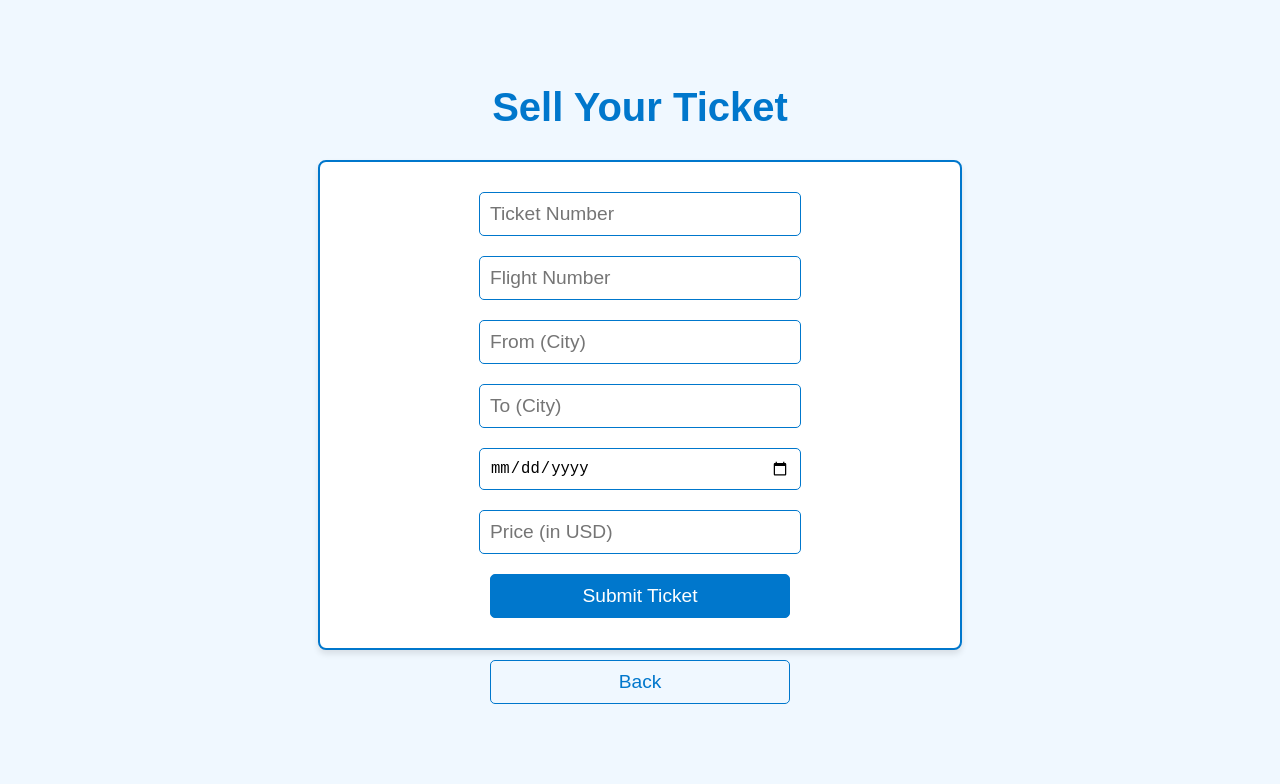
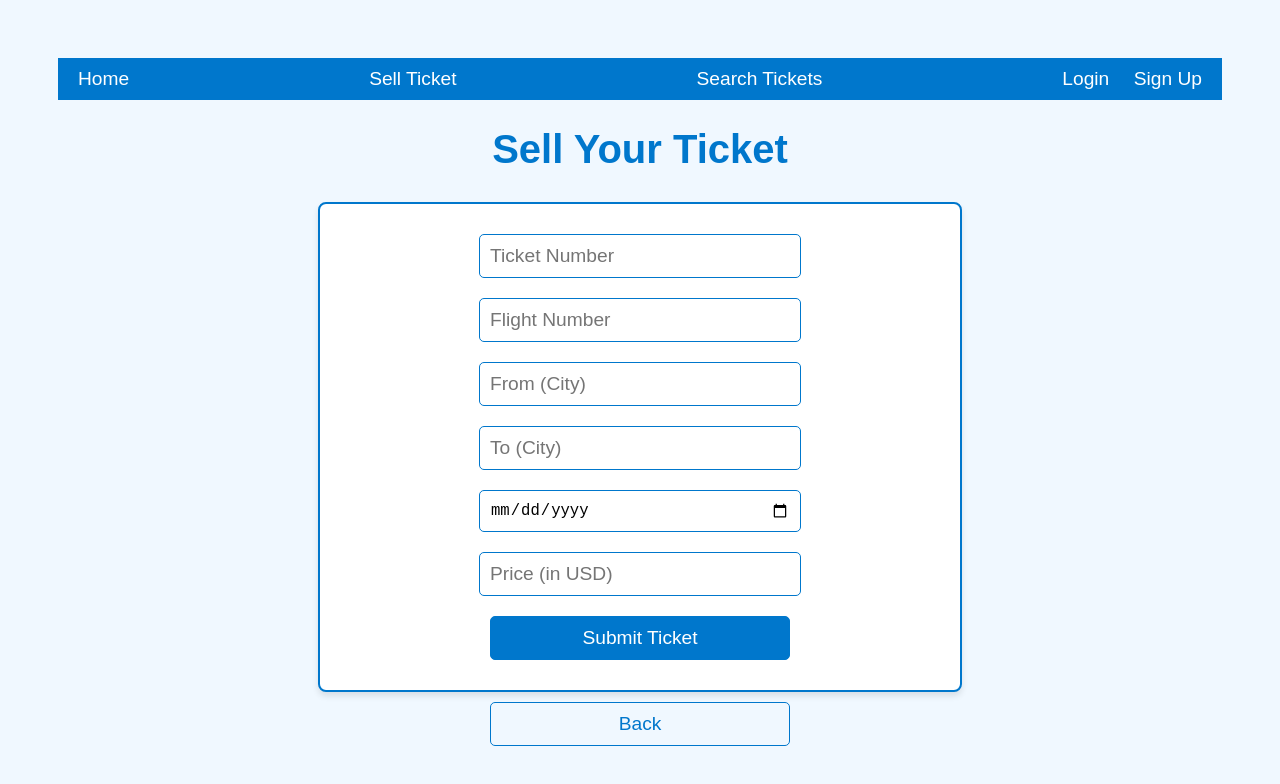
Before and after one commit to IconicIconic/FlightFlip, a plain HTML site: page Front-End/sell.html in a window 1280 px wide. Drawn offline with Linux system fonts and the light colour scheme.

Commit message:
Fixed login UI issue

```diff
--- a/Front-End/sell.html
+++ b/Front-End/sell.html
@@ -52,9 +52,50 @@
             border-radius: 8px;
             box-shadow: 0px 4px 6px rgba(0, 0, 0, 0.1);
         }
+
+		nav {
+    display: flex;
+    justify-content: space-between;
+    align-items: center;
+    background-color: #0077cc;
+    padding: 10px;
+}
+
+nav a, nav button {
+    color: white;
+    text-decoration: none;
+    margin: 0 10px;
+    font-size: 1.2em;
+    background: none;
+    border: none;
+    cursor: pointer;
+}
+
+nav button {
+    background-color: red;
+    padding: 5px 10px;
+    border-radius: 5px;
+}
+
+nav a:hover, nav button:hover {
+    text-decoration: underline;
+}
+
     </style>
 </head>
 <body>
+<nav>
+    <a href="index.html">Home</a>
+    <a href="sell.html">Sell Ticket</a>
+    <a href="search-user-tickets.html">Search Tickets</a>
+    <span id="authLinks">
+        <a href="login.html" id="loginLink">Login</a>
+        <a href="signup.html" id="signupLink">Sign Up</a>
+        <button id="logoutBtn" style="display: none;">Sign Out</button>
+    </span>
+</nav>
+
+
     <h1>Sell Your Ticket</h1>
 
     <div class="form-container">
@@ -107,5 +148,34 @@
             }
         });
     </script>
+
+	<script>
+    document.addEventListener("DOMContentLoaded", function () {
+        const authLinks = document.getElementById("authLinks");
+        const loginLink = document.getElementById("loginLink");
+        const signupLink = document.getElementById("signupLink");
+        const logoutBtn = document.getElementById("logoutBtn");
+
+        const userId = localStorage.getItem("userId");
+
+        if (userId) {
+            // User is logged in
+            loginLink.style.display = "none";
+            signupLink.style.display = "none";
+            logoutBtn.style.display = "inline-block";
+        } else {
+            // User is not logged in
+            loginLink.style.display = "inline-block";
+            signupLink.style.display = "inline-block";
+            logoutBtn.style.display = "none";
+        }
+
+        logoutBtn.addEventListener("click", function () {
+            localStorage.removeItem("userId");
+            alert("You have been signed out.");
+            window.location.reload();
+        });
+    });
+</script>
 </body>
 </html>
```
Also changed, not shown: Front-End/index.html (+26 -0 lines), Front-End/login.html (+1 -1 lines), 1 other file.
